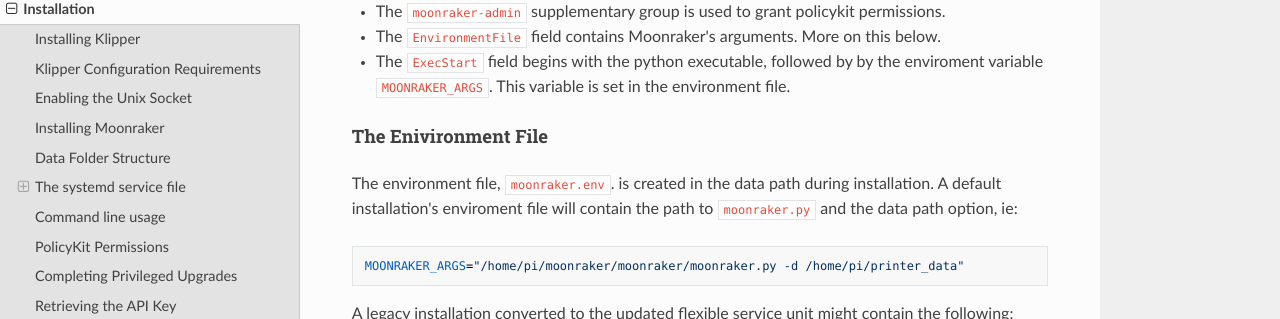
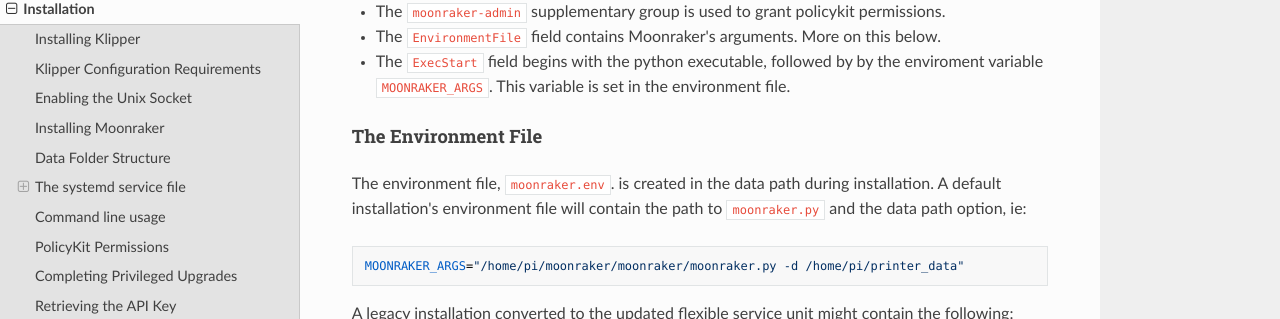
Before and after one commit to Marirossibn/moonraker, an MkDocs documentation site: the page built from docs/installation.md, in a window 1280 px wide and 900 px high, scrolled down 5326 px. Shown: the part 136-455 px from the top of the window. Built offline with MkDocs 1.6.1, drawn with Linux system fonts in a browser that asks for light colours; nearby versions of some CDN libraries.

Commit message:
docs: various small updates
Signed-off-by:  Eric Callahan <arksine.code@gmail.com>

````diff
--- a/docs/installation.md
+++ b/docs/installation.md
@@ -299,10 +299,10 @@
   by the enviroment variable `MOONRAKER_ARGS`.  This variable is set in
   the environment file.
 
-#### The Enivironment File
+#### The Environment File
 
 The environment file, `moonraker.env`. is created in the data path during
-installation. A default installation's enviroment file will contain the path
+installation. A default installation's environment file will contain the path
 to `moonraker.py` and the data path option, ie:
 
 ```
````
Also changed, not shown: docs/configuration.md (+8 -2 lines).
